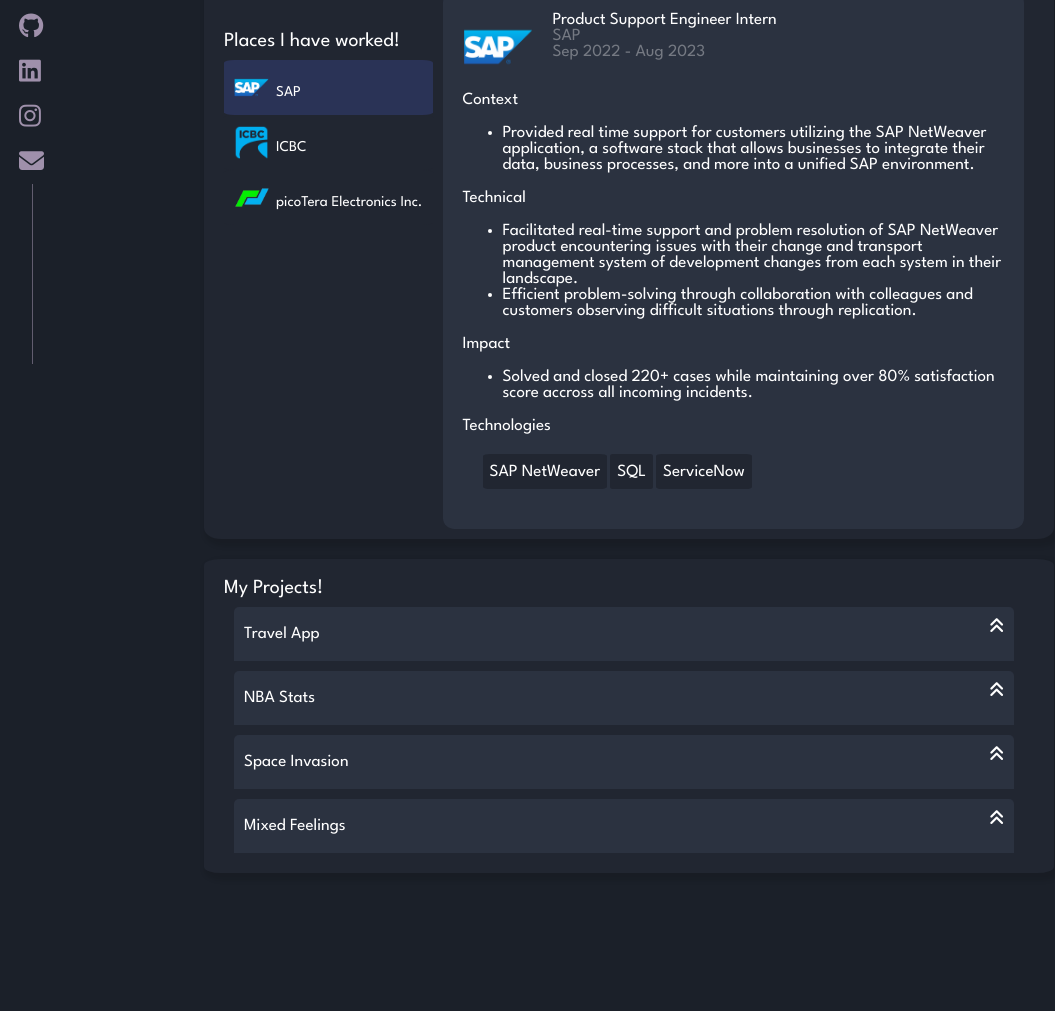
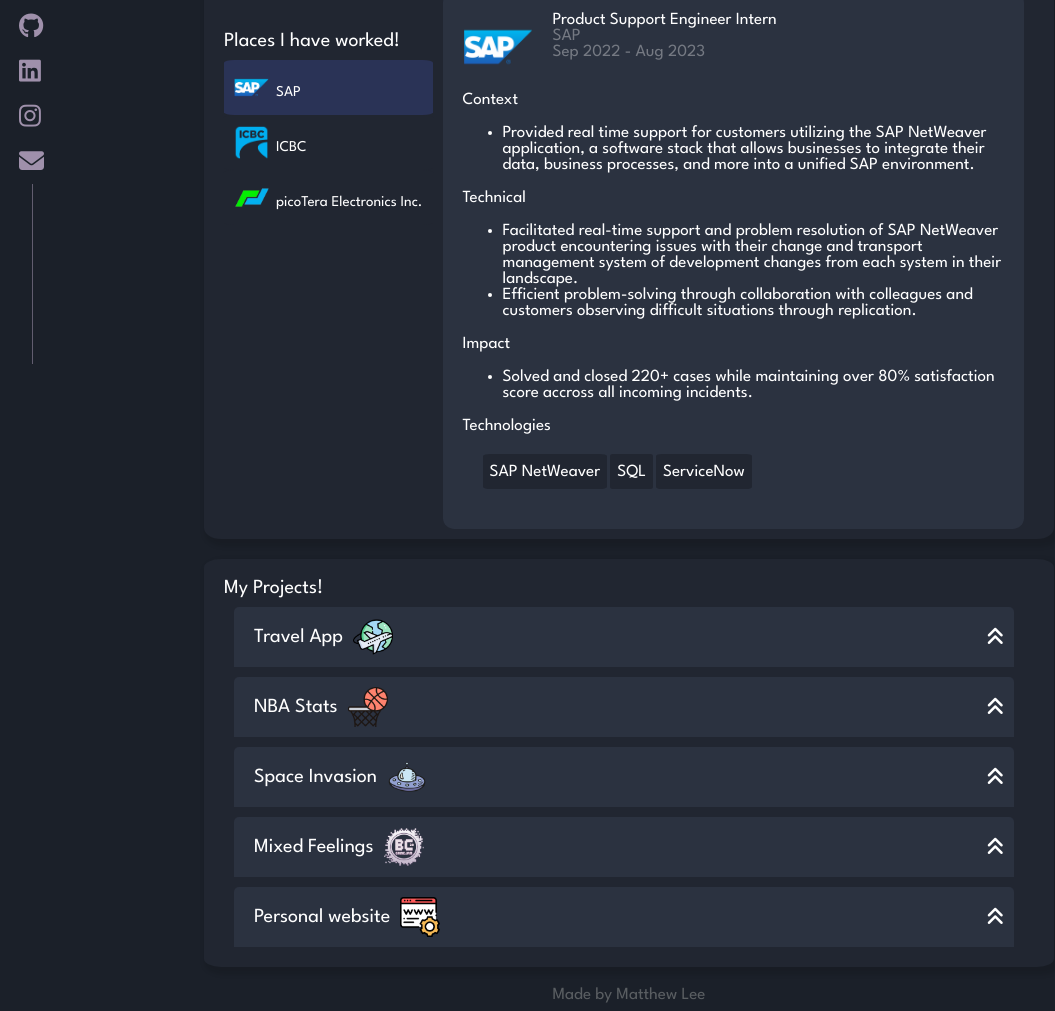
Before and after one commit to matt0946/matt0946.github.io, a website: page index.html in a window 1280 px wide. Shown: the part 546-1557 px from the top of the page, without its empty margins (11-1066 px from the left). Before the commit the page ends 1439 px from the top, so only its background shows below. Drawn offline with nearby package versions, Linux system fonts and the light colour scheme.

Commit message:
filled out project description. Added git links and images. Added footer

```diff
--- a/index.html
+++ b/index.html
@@ -10,7 +10,6 @@
 </head>
 <script src="https://kit.fontawesome.com/285caac54f.js" crossorigin="anonymous"></script>
 <script src="https://cdn.jsdelivr.net/npm/typed.js@2.0.11"></script>
-<div id="main">
 <!-- Navigation Bar Section -->
 <section id="navbar">
     <div class="navbar-container">
@@ -58,7 +57,7 @@
 </section>
 
 <!--Intro Section-->
-    <section id="intro" >
+<section id="intro">
     <div class="intro-outterbox">
         <div class="intro-innerbox">
             <div class="title">
@@ -98,7 +97,8 @@
                 -->
 
             <div class="about">
-                    <a class="collapsible" onclick="about_collapse(this)"><i class="fa-regular fa-square-minus" style="color:rgb(53, 200, 226)"></i></a> {
+                <a class="collapsible" onclick="about_collapse(this)"><i class="fa-regular fa-square-minus"
+                        style="color:rgb(53, 200, 226)"></i></a> {
                 <div class="about-item-count"> 4 items</div>
                 <div class=all-info>
                     <div class="about-row">
@@ -112,7 +112,8 @@
                     </div>
 
                     <div class="about-row">
-                            <a class="collapsible" onclick="about_collapse(this)"><i class="fa-regular fa-square-plus"></i></a> "contact" : {
+                        <a class="collapsible" onclick="about_collapse(this)"><i
+                                class="fa-regular fa-square-plus"></i></a> "contact" : {
                         <div class="about-item-count" style="color: rgb(205, 96, 255);"> ... </div>
                         <div id="contact-info" style="display: none;">
                             <div class="about-row">
@@ -122,16 +123,19 @@
                                 "github" : <div class="about-value">"https://github.com/matt0946"</div>
                             </div>
                             <div class="about-row">
-                                    "linkedin" : <div class="about-value">"https://www.linkedin.com/in/matthew-lee-0b1b3b1b1/"</div>
+                                "linkedin" : <div class="about-value">
+                                    "https://www.linkedin.com/in/matthew-lee-0b1b3b1b1/"</div>
                             </div>
                             <div class="about-row">
                                 "instagram" : <div class="about-value">"https://www.instagram.com/matthew.leeee/"</div>
                             </div>
                         </div>
-                        } </div>
+                        }
+                    </div>
 
                     <div class="about-row">
-                            <a class="collapsible" onclick="about_collapse(this)"><i class="fa-regular fa-square-plus"></i></a> "hobbies" : [
+                        <a class="collapsible" onclick="about_collapse(this)"><i
+                                class="fa-regular fa-square-plus"></i></a> "hobbies" : [
                         <div class="about-item-count" style="color: rgb(205, 96, 255);"> ...</div>
                         <div id="hobbies-info" style="display: none;">
                             <div class="about-row">
@@ -151,10 +155,12 @@
                                 <div class="about-value">hiking</div>
                             </div>
                         </div>
-                        ] </div>
+                        ]
+                    </div>
 
                     <div class="about-row">
-                            <a class="collapsible" onclick="about_collapse(this)"><i class="fa-regular fa-square-plus"></i></a> "video games" : {
+                        <a class="collapsible" onclick="about_collapse(this)"><i
+                                class="fa-regular fa-square-plus"></i></a> "video games" : {
                         <div class="about-item-count" style="color: rgb(205, 96, 255);"> ... </div>
                         <div id="contact-info" style="display: none;">
                             <div class="about-row">
@@ -170,10 +176,12 @@
                                 "Call of Duty" : <div class="about-value">"2.15 K/D"</div>
                             </div>
                         </div>
-                        } </div>
+                        }
+                    </div>
 
                 </div>
-                    } </div>
+                }
+            </div>
         </div>
     </div>
     </div>
@@ -227,7 +235,7 @@
                     <ul>
                         <li> Facilitated real-time support and problem resolution of SAP NetWeaver
                             product encountering issues with their change and transport management system
-                                of development changes from each system in their landscape.  </li>
+                            of development changes from each system in their landscape. </li>
                         <li> Efficient problem-solving through collaboration with colleagues
                             and customers observing difficult situations through replication. </li>
                     </ul>
@@ -347,24 +355,59 @@
 <section id="Projects">
     <div class="project-outterbox">
         <div class="project-boxtitle"> My Projects! </div>
-            <div class="project-collapsible" onclick="project_collapse(this)"> Travel App
+        <div class="project-collapsible" onclick="project_collapse(this)">
+
+            <div class="project-title"> Travel App
+                <img class="project-img" src="images/travel.png"></img>
                 <i class="fa-solid fa-angles-up"></i>
+            </div>
             <div class="project-desc-container">
                 <div class="project-description">
-                        <p> TODO: description </p>
+                    About
+                    <p> An interactive desktop application allowing users to maintain a
+                        travel agenda. </p>
+                    Features
+                    <ul>
+                        <li> Categorize travel agenda activities into 3 categories; (1) Things to do,
+                            (2) Sight seeing places, (3) Places to eat. </li>
+                        <li> Retrieves currency exchange information from an online API parsing it
+                             into a JSON object for currency exchange functionality. </li>
+                        <li> Saving and loading functionality by writing and reading previous progress
+                            from a text file.
+                        </li>
+                    </ul>
                 </div>
                 <div class="technology-container">
                     <div class="technology-box"> Java </div>
                     <div class="technology-box"> JavaFX </div>
                     <div class="technology-box"> SceneBuilder </div>
+
+                    <div class="git-project">
+                        <a href="https://github.com/matt0946/TravellingApp" target="_blank">
+                            <i class="fa-brands fa-github"></i>
+                        </a>
                     </div>
                 </div>
             </div>
-            <div class="project-collapsible" onclick="project_collapse(this)"> NBA Stats
+        </div>
+        <div class="project-collapsible" onclick="project_collapse(this)">
+            <div class="project-title">NBA Stats
+                <img class="project-img" src="images/basketball.png"></img>
                 <i class="fa-solid fa-angles-up"></i>
+            </div>
             <div class="project-desc-container">
                 <div class="project-description">
-                        <p> TODO: description </p>
+                    About
+                    <p> An interative web application that allows users to query and view information
+                         about the NBA sports league. </p>
+                    Features
+                    <ul>
+                        <li> Created and populated a database utilizing SQL scripts. </li>
+                        <li> Design a webpage user interface allowing users to filter and
+                            view information about the NBA sports league. </li>
+                        <li> Parsed user input from frontend filters into valid SQL queries
+                            to extract database output.</li>
+                    </ul>
                 </div>
                 <div class="technology-container">
                     <div class="technology-box"> MySQL </div>
@@ -373,11 +416,25 @@
                 </div>
             </div>
         </div>
-            <div class="project-collapsible" onclick="project_collapse(this)"> Space Invasion
+        <div class="project-collapsible" onclick="project_collapse(this)">
+            <div class="project-title">Space Invasion
+                <img class="project-img" src="images/alien.png"></img>
                 <i class="fa-solid fa-angles-up"></i>
+            </div>
             <div class="project-desc-container">
                 <div class="project-description">
-                        <p> TODO: description </p>
+                    About
+                    <p> An interactive iOS space game allowing users to move and shoot incoming
+                         alien ships. </p>
+
+                    Features
+                    <ul>
+                        <li> Incorporated a scoring system that keeps track of the current
+                            session score and the highest score achieved.
+                        </li>
+                        <li> Incorporated sound effects utilizing .wav files. </li>
+                        <li> Player movement controlled by user touch location on IOS device.</li>
+                    </ul>
                 </div>
                 <div class="technology-container">
                     <div class="technology-box"> Swift </div>
@@ -385,20 +442,66 @@
                 </div>
             </div>
         </div>
-            <div class="project-collapsible" onclick="project_collapse(this)"> Mixed Feelings
+        <div class="project-collapsible" onclick="project_collapse(this)">
+            <div class="project-title"> Mixed Feelings
+                <img class="project-img" src="images/gameJam.png"></img>
                 <i class="fa-solid fa-angles-up"></i>
+            </div>
             <div class="project-desc-container">
                 <div class="project-description">
-                        <p> TODO: description </p>
+                    About
+                    <p> As part of the 2020 Vancouver Global Game Jam, we developed a
+                        3D interactive obstacle course game in a team of 5 programmers
+                        within 72 hours. The game reveals story of a girl running through
+                        all the emotions after a heartbreak in the pursuit of acceptance.</p>
+
+                    Features
+                    <ul>
+                        <li> Implemented scripts for game model movement in C#. </li>
+                        <li> Implemented collision detection triggers in C# utizing 3D model
+                            hitboxes in Unity. </li>
+                        <li> Designed custom graphic art for transition and loading screen.</li>
+                    </ul>
                 </div>
                 <div class="technology-container">
                     <div class="technology-box"> C# </div>
                     <div class="technology-box"> Unity </div>
+
+                    <div class="git-project">
+                        <a href="https://github.com/matt0946/BC-Game-Jam-2020" target="_blank">
+                            <i class="fa-brands fa-github"></i>
+                        </a>
                     </div>
                 </div>
             </div>
+        </div>
+        <div class="project-collapsible" onclick="project_collapse(this)">
+            <div class="project-title"> Personal website
+                <img class="project-img" src="images/website.png"></img>
+                <i class="fa-solid fa-angles-up"></i>
+            </div>
+            <div class="project-desc-container">
+                <div class="project-description">
+                    <p> You're already here! :) </p>
+                </div>
+                <div class="technology-container">
+                    <div class="technology-box"> JavaScript </div>
+                    <div class="technology-box"> HTML </div>
+                    <div class="technology-box"> CSS </div>
+                    <div class="technology-box"> React </div>
 
+                    <div class="git-project">
+                        <a href="https://github.com/matt0946/matt0946.github.io" target="_blank">
+                            <i class="fa-brands fa-github"></i>
+                        </a>
+                    </div>
+                </div>
+            </div>
+        </div>
     </div>
 </section>
-</div>
+
+<section id="footer">
+    <div class="footer"> Made by Matthew Lee </div>
+</section>
 </html>
--- a/style.css
+++ b/style.css
@@ -411,6 +411,7 @@
     transition: transform 0.3s ease;
     border-top-right-radius: 5px;
     border-top-left-radius: 5px;
+    font-size:20px;
 }
 
 .project-collapsible:hover {
@@ -418,7 +419,7 @@
 }
 
 .project-collapsible i {
-   float: right;
+   margin-left: auto;
 }
 
 .project-desc-container {
@@ -426,3 +427,47 @@
     overflow:hidden;
     transition: max-height 0.5s ease-out;
 }
+
+.project-img {
+    height: 40px;
+    padding-left: 10px;
+}
+
+.project-title {
+    display:flex;
+    align-items:center;
+    padding-left: 10px;
+}
+
+.project-description {
+    margin-left: 20px;
+    font-size:17px;
+    line-height: 1;
+}
+
+.project-description p {
+    margin-left: 20px;
+}
+
+.git-project {
+    margin-left:auto;
+    text-decoration: none;
+    transition: transform 0.3s ease;
+}
+
+.git-project a {
+    text-decoration: none;
+    color: inherit;
+    font-size: 30px;
+}
+
+.git-project:hover {
+    transform: scale(1.1);
+}
+
+.footer {
+    color:rgba(171, 172, 171, 0.438);
+    display: flex;
+    justify-content: center;
+    align-items: center;
+}
```
Also changed, not shown: images/Clouds.gif (added), images/alien.png (added), images/basketball.png (added), images/gameJam.png (added), images/travel.png (added), images/website.png (added). Lines whose indentation alone changed are shown as unchanged.
